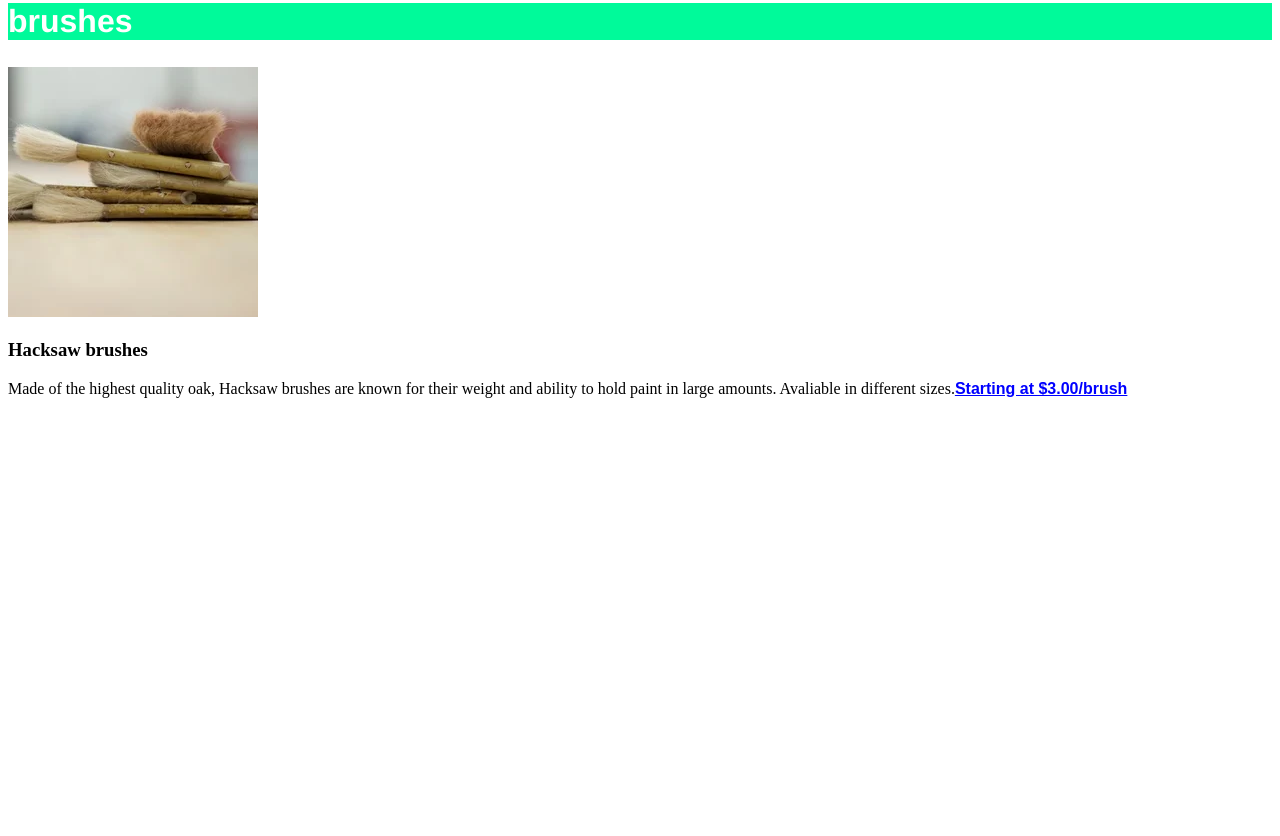
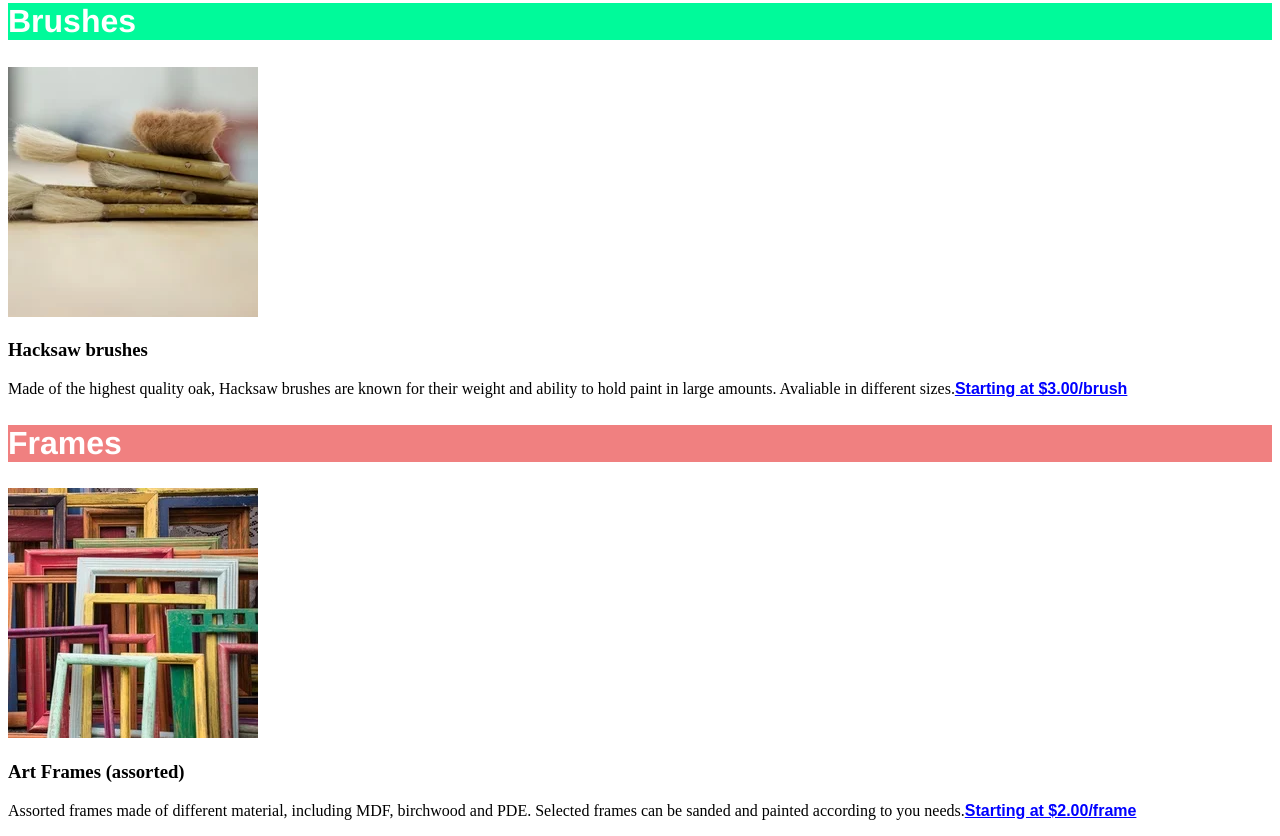
Before and after one commit to rodrigo-avelino/codecademy-portifolios-fullstackp-path, a plain HTML site: page Dasmoto's Arts & Crafts/index.html in a window 1280 px wide. Shown: the part 725-1561 px from the top of the page. Before the commit the page ends 1139 px from the top, so only its background shows below. Drawn offline with Linux system fonts and the light colour scheme.

Commit message:
new session added

```diff
--- a/Dasmoto's Arts & Crafts/index.html
+++ b/Dasmoto's Arts & Crafts/index.html
@@ -12,10 +12,16 @@
         <h1>Dasmoto's Arts&Crafts</h1>
     </header>
     <session id='brushes'>
-        <h2 id="brushes_title">brushes</h2>
-        <img src="./images/hacksaw.webp" alt="hacksaw brushes">
+        <h2 id="brushes_title">Brushes</h2>
+        <img src="./images/hacksaw.webp" alt="Hacksaw brushes">
         <h3>Hacksaw brushes</h3>
         <p>Made of the highest quality oak, Hacksaw brushes are known for their weight and ability to hold paint in large amounts. Avaliable in different sizes.<u>Starting at $3.00/brush</u></p>
+    </session>
+    <session id='frames'>
+        <h2 id="frames_title">Frames</h2>
+        <img src="./images/frames.webp" alt="Frames">
+        <h3>Art Frames (assorted)</h3>
+        <p>Assorted frames made of different material, including MDF, birchwood and PDE. Selected frames can be sanded and painted according to you needs.<u>Starting at $2.00/frame</u></p>
     </session>
 
 </body>
--- a/Dasmoto's Arts & Crafts/style.css
+++ b/Dasmoto's Arts & Crafts/style.css
@@ -18,3 +18,15 @@ header{
     font-family: Arial, Helvetica, sans-serif;
     font-weight: bold;
 }
+#frames h2{
+    font-family: Helvetica;
+    font-size: 32px;
+    font-weight: bold;
+    color: white;
+    background-color: lightcoral;
+}
+#frames u{
+    color: blue;
+    font-family: Arial, Helvetica, sans-serif;
+    font-weight: bold;
+}
```
